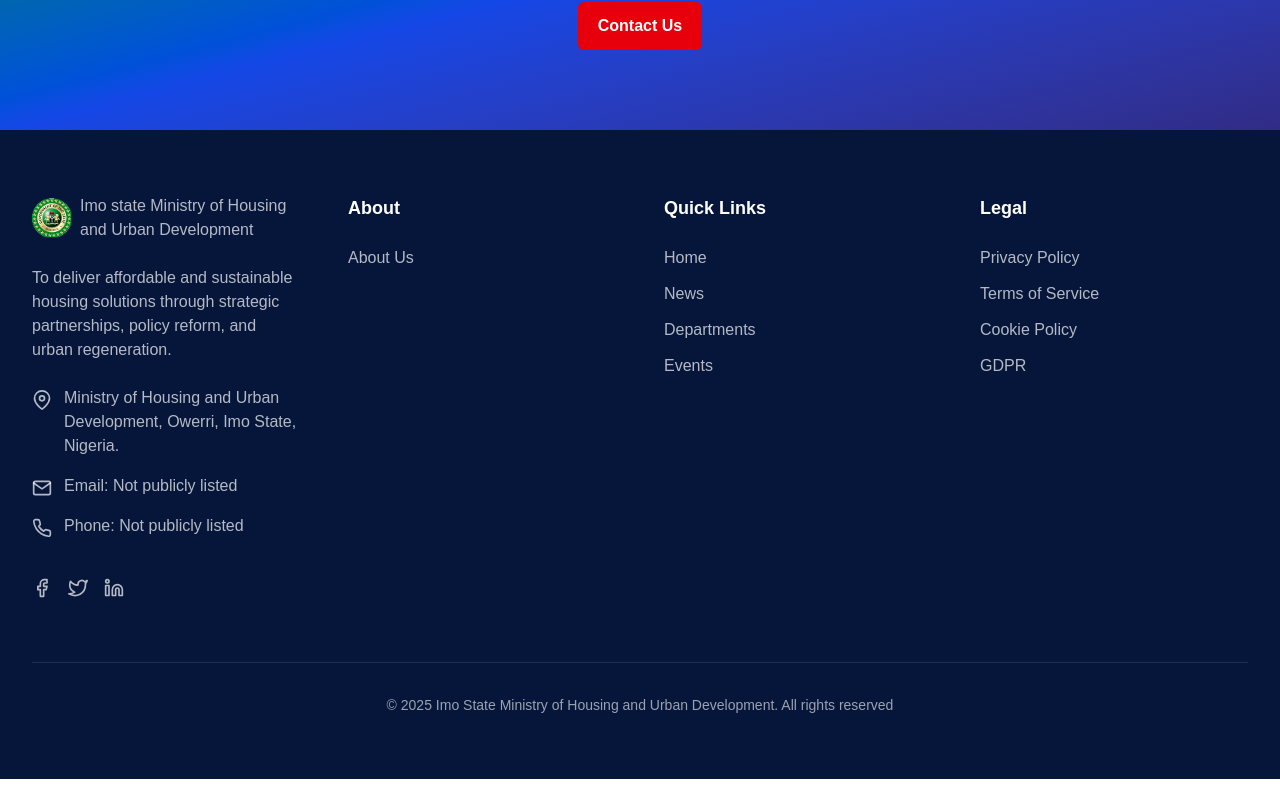
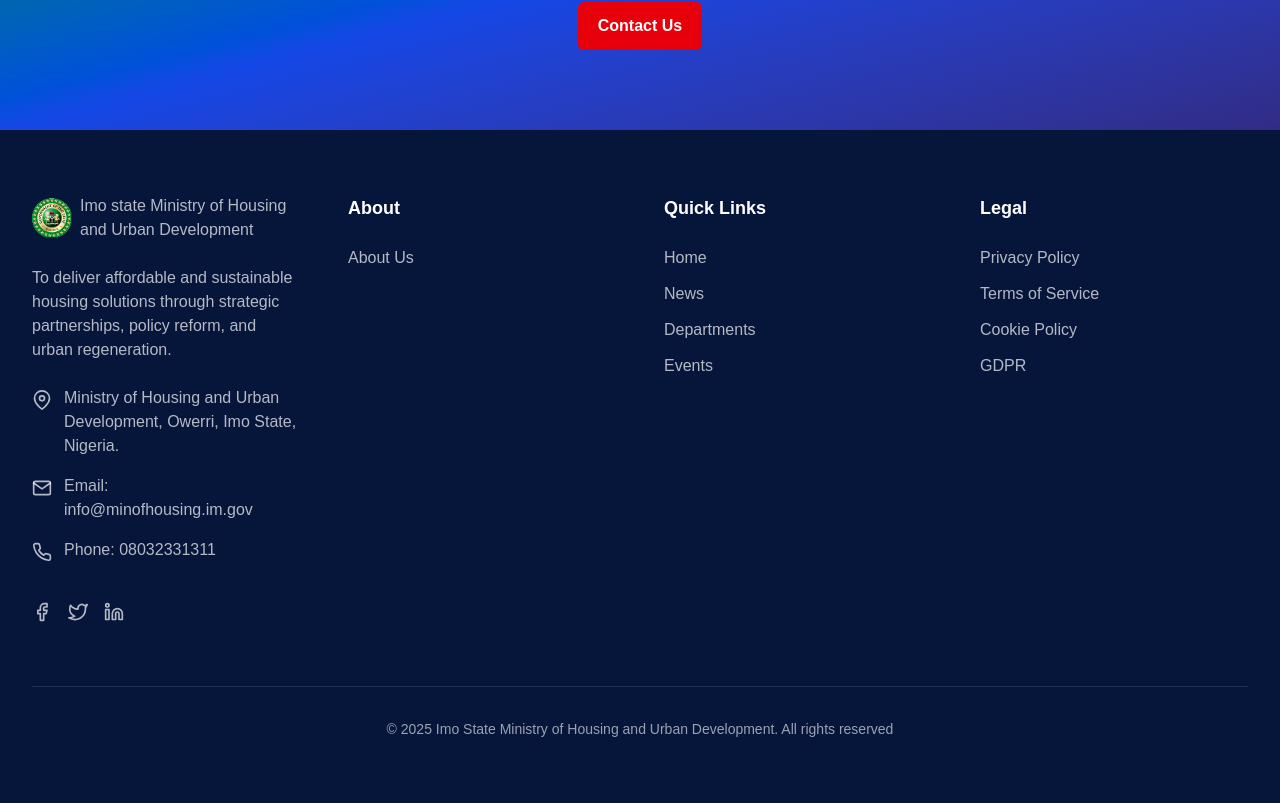
Before and after one commit to IDCLofficial/ministry_of_housing_and_urban_renewal, a Next.js app: page /departments in a window 1280 px wide. Shown: the part 1177-1980 px from the top of the page. Before the commit the page ends 1956 px from the top, so only its background shows below. Built offline with nearby package versions, Linux system fonts and the light colour scheme.

Commit message:
Worked on changes

```diff
--- a/components/Footer.tsx
+++ b/components/Footer.tsx
@@ -33,8 +33,8 @@
   const description = 'To deliver affordable and sustainable housing solutions through strategic partnerships, policy reform, and urban regeneration.';
   const contactInfo: ContactInfo[] = [
     { icon: <FiMapPin className="h-5 w-5" />, text: 'Ministry of Housing and Urban Development, Owerri, Imo State, Nigeria.' },
-    { icon: <FiMail className="h-5 w-5" />, text: 'Email: Not publicly listed' },
-    { icon: <FiPhone className="h-5 w-5" />, text: 'Phone: Not publicly listed' },
+    { icon: <FiMail className="h-5 w-5" />, text: 'Email: info@minofhousing.im.gov' },
+    { icon: <FiPhone className="h-5 w-5" />, text: 'Phone: 08032331311' },
   ];
   const columns: FooterColumn[] = [
     { title: 'About', links: [
```
